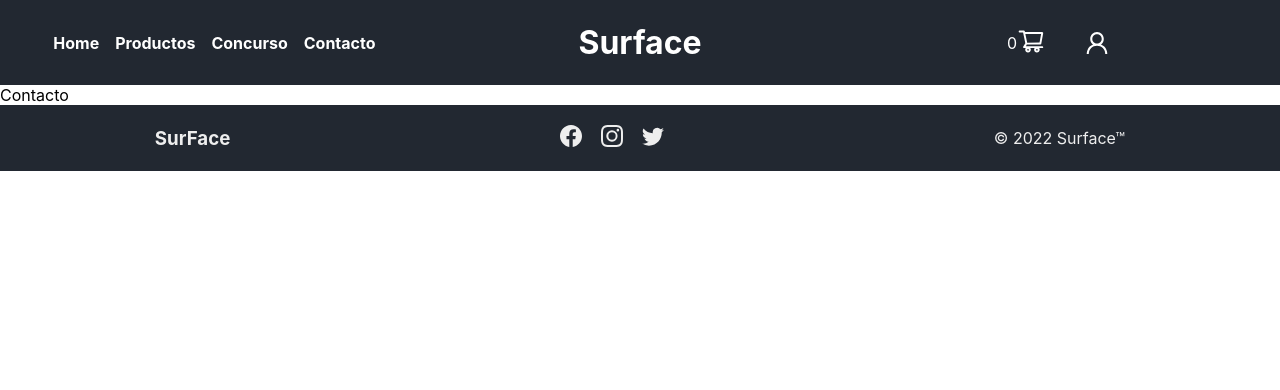
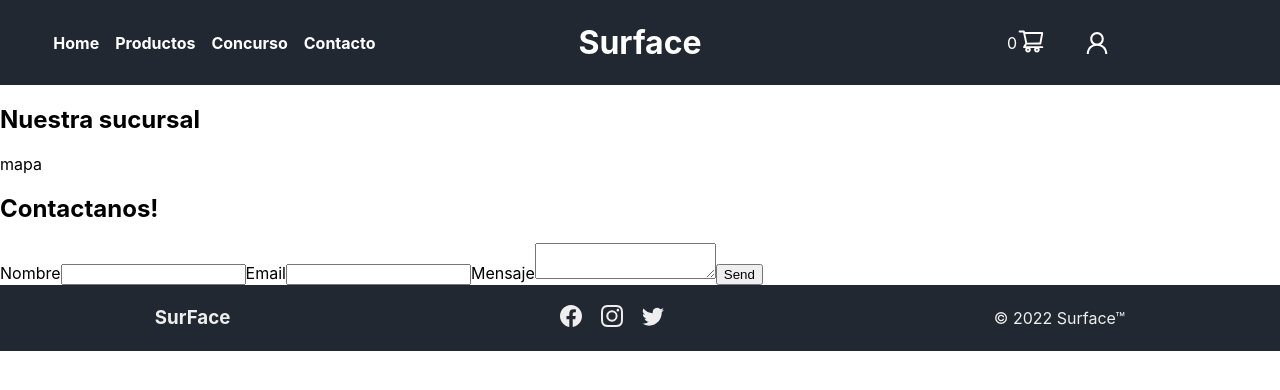
Before and after one commit to JoaquinDeLuca/surface, a React (Create React App) app: page /contact in a window 1280 px wide. Shown: the top 390 px of the page. Built offline with nearby package versions, Linux system fonts and the light colour scheme.

Commit message:
import component contact

```diff
--- a/src/pages/Contact.js
+++ b/src/pages/Contact.js
@@ -1,10 +1,11 @@
 import React from 'react'
 import Layout from '../layout/Layout'
+import ContactComponent from '../components/Contact/Contact'
 
 const Contact = () => {
     return (
         <Layout>
-            <div>Contacto</div>
+            <ContactComponent />
         </Layout>
     )
 }
```
